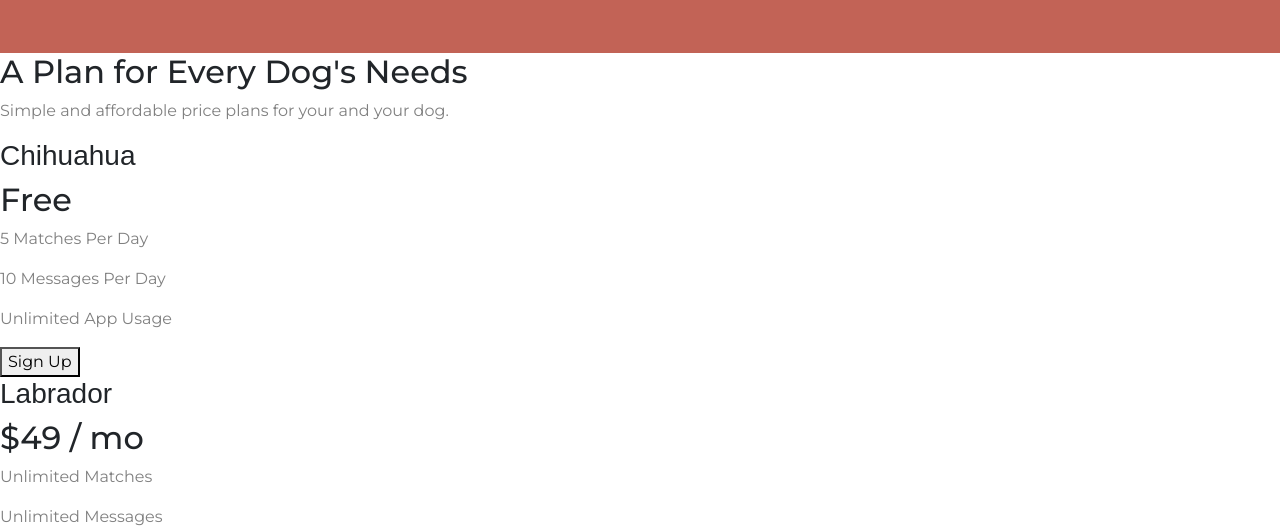
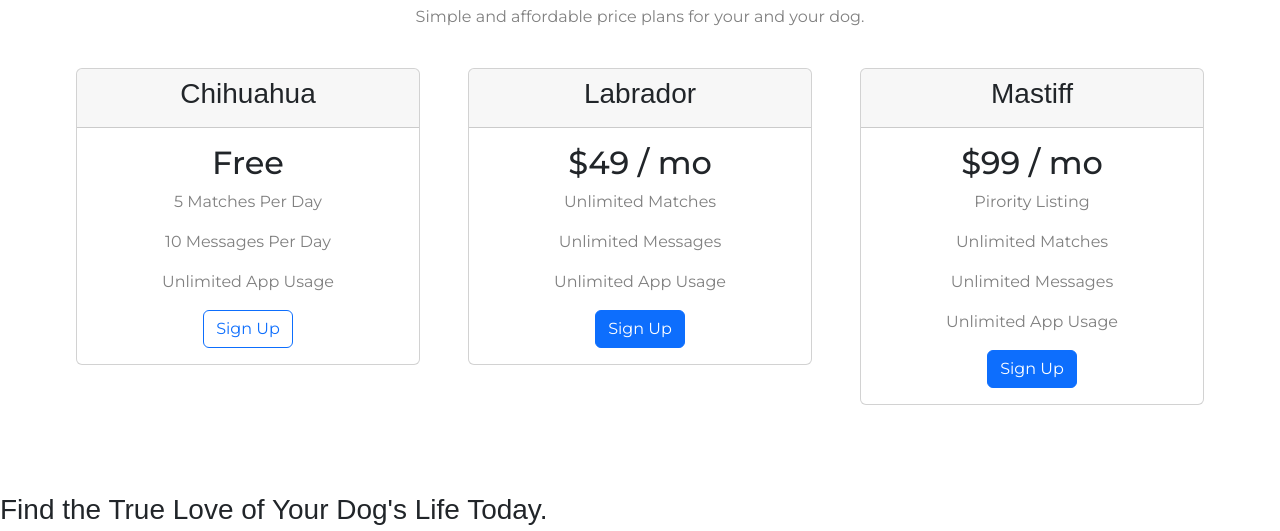
Before and after one commit to ZlatinZlatinov/Udemy-Projects, a plain HTML site: page Introduction to Bootstrap/TinDog-Start-master/index.html in a window 1280 px wide. Shown: the part 1725-2256 px from the top of the page. Drawn offline with nearby package versions, Linux system fonts and the light colour scheme.

Commit message:
cards and buttons

```diff
--- a/Introduction to Bootstrap/TinDog-Start-master/css/styles.css
+++ b/Introduction to Bootstrap/TinDog-Start-master/css/styles.css
@@ -22,7 +22,7 @@ h2 {
 }
 
 h2:hover {
-    color: hsl(170, 23%, 95%);
+    color: goldenrod;
 }
 
 p {
@@ -63,13 +63,17 @@ p {
 /* Title image */
 
 .title-image {
-    width: 58%;
+    width: 15%;
     transform: rotate(30deg);
+    position: absolute;
 }
 
 /* Features - Section */
 #features {
     padding: 7% 15%;
+    background-color: azure;
+    position: relative;
+    z-index: 1;
 }
 
 .features {
@@ -116,3 +120,10 @@ p {
 .pressImage:hover {
     background-color: aliceblue;
 }
+
+/* Pricing Section */
+
+#pricing {
+    padding: 5%;
+    text-align: center;
+}
--- a/Introduction to Bootstrap/TinDog-Start-master/index.html
+++ b/Introduction to Bootstrap/TinDog-Start-master/index.html
@@ -15,22 +15,10 @@
     rel="stylesheet">
 
   <!-- Bootstrap link-->
-  <!-- <link href="https://cdn.jsdelivr.net/npm/bootstrap@5.1.3/dist/css/bootstrap.min.css" rel="stylesheet" integrity="sha384-1BmE4kWBq78iYhFldvKuhfTAU6auU8tT94WrHftjDbrCEXSU1oBoqyl2QvZ6jIW3" crossorigin="anonymous"> -->
-  <!-- <script src="https://cdn.jsdelivr.net/npm/bootstrap@5.1.3/dist/js/bootstrap.min.js" integrity="sha384-QJHtvGhmr9XOIpI6YVutG+2QOK9T+ZnN4kzFN1RtK3zEFEIsxhlmWl5/YESvpZ13" crossorigin="anonymous"></script> -->
-  <!-- <script src="https://cdn.jsdelivr.net/npm/bootstrap@5.1.3/dist/js/bootstrap.bundle.min.js" integrity="sha384-ka7Sk0Gln4gmtz2MlQnikT1wXgYsOg+OMhuP+IlRH9sENBO0LRn5q+8nbTov4+1p" crossorigin="anonymous"></script> -->
 
-  <!-- CSS only -->
-  <!-- <link href="https://cdn.jsdelivr.net/npm/bootstrap@5.2.0/dist/css/bootstrap.min.css" rel="stylesheet"
+  <link href="https://cdn.jsdelivr.net/npm/bootstrap@5.2.0/dist/css/bootstrap.min.css" rel="stylesheet"
     integrity="sha384-gH2yIJqKdNHPEq0n4Mqa/HGKIhSkIHeL5AyhkYV8i59U5AR6csBvApHHNl/vI1Bx" crossorigin="anonymous">
-       -->
-  <!-- JavaScript Bundle with Popper -->
-  <!-- <script src="https://cdn.jsdelivr.net/npm/bootstrap@5.2.0/dist/js/bootstrap.bundle.min.js"
-    integrity="sha384-A3rJD856KowSb7dwlZdYEkO39Gagi7vIsF0jrRAoQmDKKtQBHUuLZ9AsSv4jD4Xa"
-    crossorigin="anonymous"></script> -->
 
-
-    <script src="https://cdn.jsdelivr.net/npm/bootstrap@5.2.0/dist/js/bootstrap.bundle.min.js" integrity="sha384-A3rJD856KowSb7dwlZdYEkO39Gagi7vIsF0jrRAoQmDKKtQBHUuLZ9AsSv4jD4Xa" crossorigin="anonymous"></script>
-    <link href="https://cdn.jsdelivr.net/npm/bootstrap@5.2.0/dist/css/bootstrap.min.css" rel="stylesheet" integrity="sha384-gH2yIJqKdNHPEq0n4Mqa/HGKIhSkIHeL5AyhkYV8i59U5AR6csBvApHHNl/vI1Bx" crossorigin="anonymous">
   <!-- Link to my css file -->
   <link rel="stylesheet" href="css/styles.css">
   <script src="https://kit.fontawesome.com/b8d302c205.js" crossorigin="anonymous"></script>
@@ -63,8 +51,6 @@
         </div>
       </nav>
 
-      <!-- <i class="fa-brands fa-apple"></i> -->
-
       <!-- Title -->
 
       <div class="row">
@@ -83,9 +69,6 @@
     </div>
 
   </section>
-
-
-
 
   <!-- Features -->
 
@@ -141,7 +124,6 @@
 
   </section>
 
-
   <!-- Press -->
 
   <section id="press">
@@ -152,7 +134,6 @@
 
   </section>
 
-
   <!-- Pricing -->
 
   <section id="pricing">
@@ -160,33 +141,56 @@
     <h2>A Plan for Every Dog's Needs</h2>
     <p>Simple and affordable price plans for your and your dog.</p>
 
-
+    <div class="row">
+      <div class="col-lg-4 col-md-6" style="padding: 2%;">
+        <div class="card">
+          <div class="card-header">
             <h3>Chihuahua</h3>
+          </div>
+          <div class="card-body">
             <h2>Free</h2>
             <p>5 Matches Per Day</p>
             <p>10 Messages Per Day</p>
             <p>Unlimited App Usage</p>
-    <button type="button">Sign Up</button>
+            <button type="button" class="btn btn-outline-primary">Sign Up</button>
+          </div>
+        </div>
+      </div>
 
-
+      <div class="col-lg-4 col-md-6" style="padding: 2%;">
+        <div class="card">
+          <div class="card-header">
             <h3>Labrador</h3>
+          </div>
+          <div class="card-body">
             <h2>$49 / mo</h2>
             <p>Unlimited Matches</p>
             <p>Unlimited Messages</p>
             <p>Unlimited App Usage</p>
-    <button type="button">Sign Up</button>
+            <button type="button" class="btn btn-primary">Sign Up</button>
+          </div>
+        </div>
+      </div>
 
-
+      <div class="col-lg-4 col-md-6" style="padding: 2%;">
+        <div class="card">
+          <div class="card-header">
             <h3>Mastiff</h3>
+          </div>
+          <div class="card-body">
             <h2>$99 / mo</h2>
             <p>Pirority Listing</p>
             <p>Unlimited Matches</p>
             <p>Unlimited Messages</p>
             <p>Unlimited App Usage</p>
-    <button type="button">Sign Up</button>
+            <button type="button" class="btn btn-primary">Sign Up</button>
+          </div>
+        </div>
+      </div>
+
+    </div>
 
   </section>
-
 
   <!-- Call to Action -->
 
@@ -207,9 +211,9 @@
 
   </footer>
 
-  <!-- <script src="https://cdn.jsdelivr.net/npm/bootstrap@5.1.3/dist/js/bootstrap.bundle.min.js"
-    integrity="sha384-ka7Sk0Gln4gmtz2MlQnikT1wXgYsOg+OMhuP+IlRH9sENBO0LRn5q+8nbTov4+1p"
-    crossorigin="anonymous"></script> -->
+  <script src="/docs/5.2/dist/js/bootstrap.bundle.min.js"
+    integrity="sha384-A3rJD856KowSb7dwlZdYEkO39Gagi7vIsF0jrRAoQmDKKtQBHUuLZ9AsSv4jD4Xa"
+    crossorigin="anonymous"></script>
 </body>
 
 </html>
```
Lines whose indentation alone changed are shown as unchanged.
